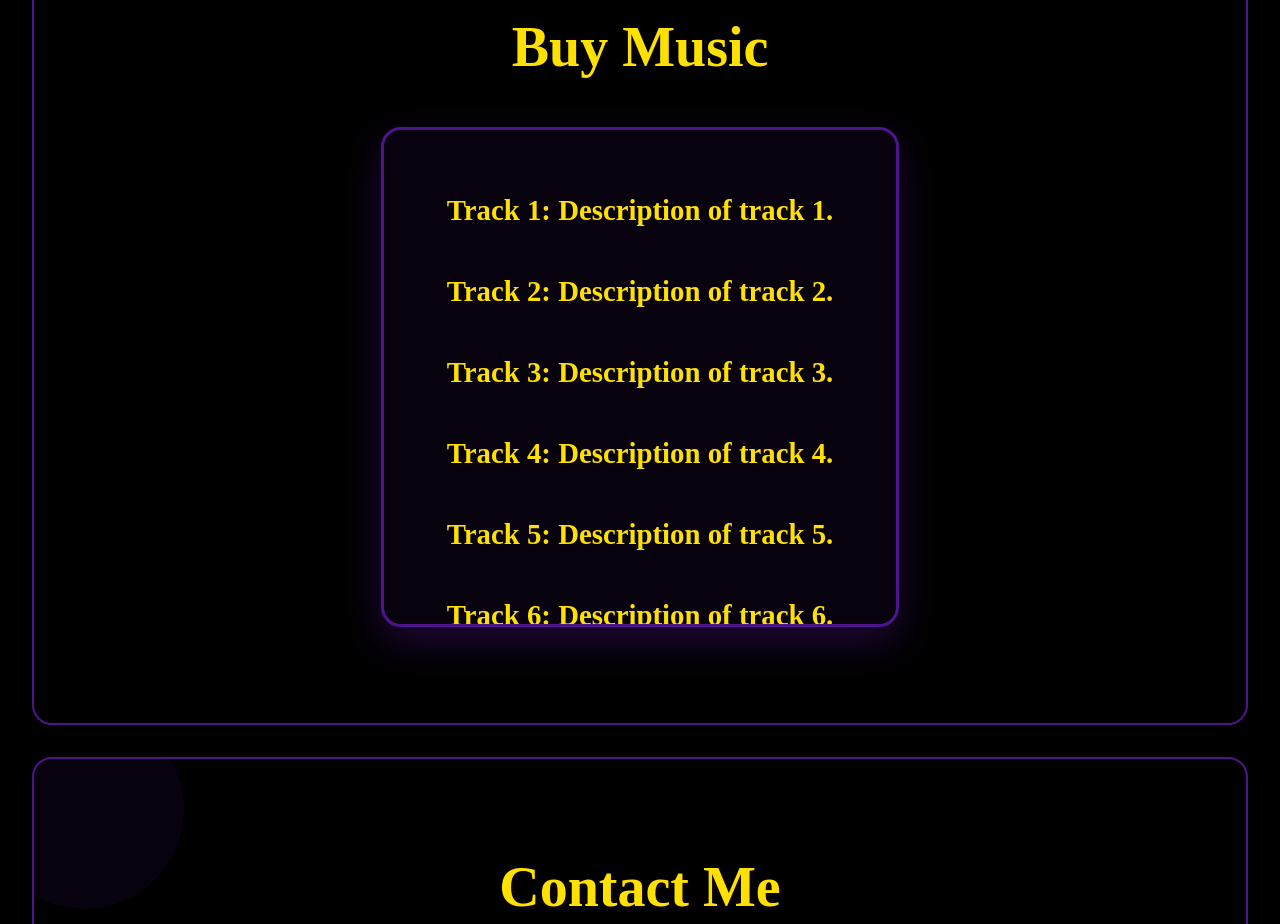
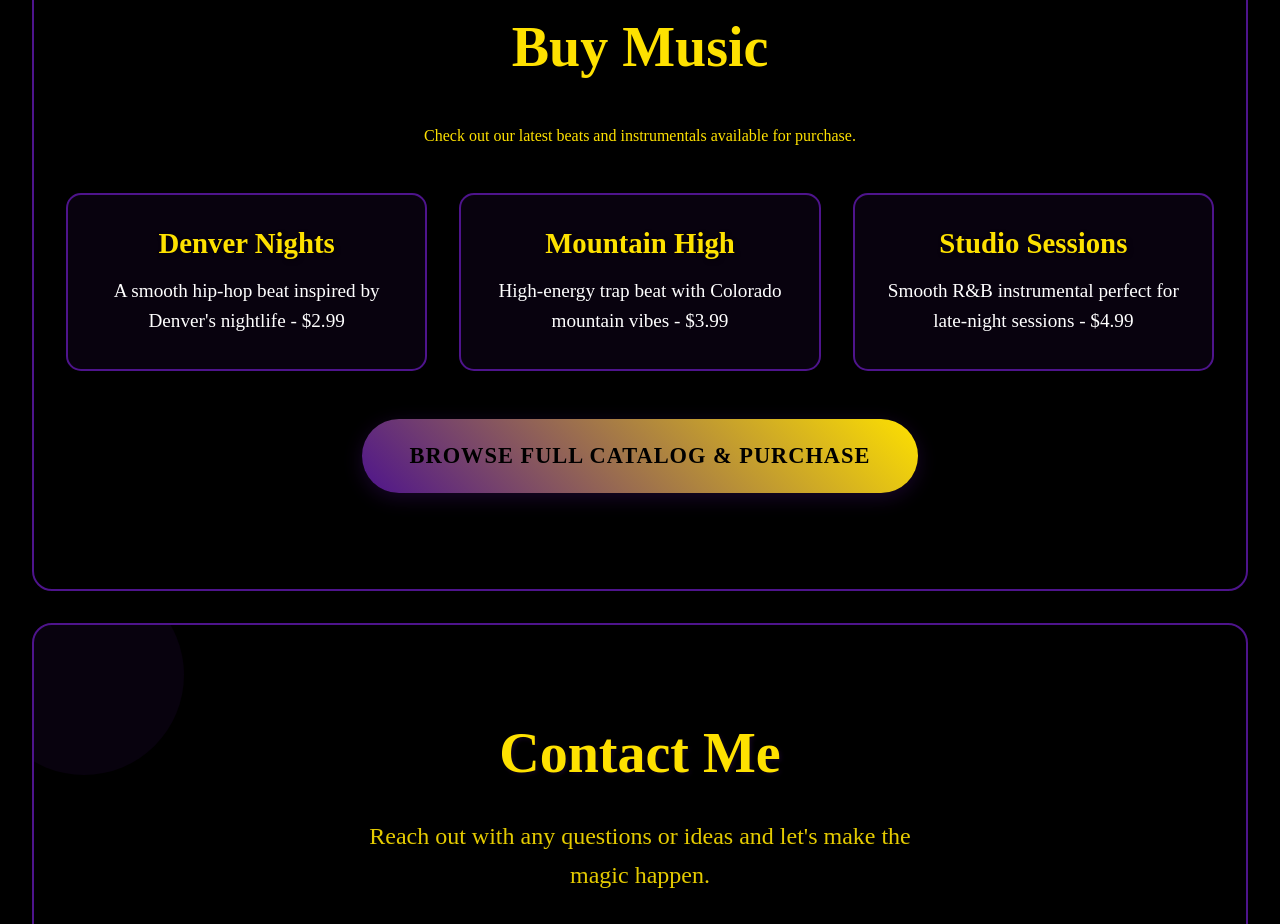
Before and after one commit to ZacksBroDev/JustMalikBeats, a React (Vite) app: page / in a window 1280 px wide. Shown: the part 2380-3304 px from the top of the page. Built offline with nearby package versions, Linux system fonts and the light colour scheme.

Commit message:
home modifications

```diff
--- a/src/pages/home/home.css
+++ b/src/pages/home/home.css
@@ -227,6 +227,67 @@ section ul {
   background-color: var(--purple);
   transform: translateX(10px);
   box-shadow: 0 5px 15px rgba(78, 20, 140, 0.5);
+}
+
+/* Music Preview Section */
+.music-preview {
+  display: grid;
+  grid-template-columns: repeat(auto-fit, minmax(300px, 1fr));
+  gap: 2rem;
+  margin: 3rem 0;
+}
+
+.track-preview {
+  background: rgba(78, 20, 140, 0.1);
+  border: 2px solid var(--purple);
+  border-radius: 15px;
+  padding: 2rem;
+  transition: all 0.3s ease;
+}
+
+.track-preview:hover {
+  transform: translateY(-5px);
+  box-shadow: 0 10px 25px rgba(78, 20, 140, 0.4);
+  border-color: var(--yellow);
+}
+
+.track-preview h4 {
+  color: var(--yellow);
+  font-size: 1.8rem;
+  margin-bottom: 1rem;
+  text-shadow: 2px 2px 4px rgba(0, 0, 0, 0.5);
+}
+
+.track-preview p {
+  color: #fff;
+  font-size: 1.2rem;
+  line-height: 1.6;
+}
+
+.music-cta {
+  margin-top: 3rem;
+  text-align: center;
+}
+
+.music-link {
+  display: inline-block;
+  background: linear-gradient(45deg, var(--purple), var(--yellow));
+  color: #000;
+  text-decoration: none;
+  padding: 1.5rem 3rem;
+  border-radius: 50px;
+  font-size: 1.4rem;
+  font-weight: bold;
+  transition: all 0.3s ease;
+  text-transform: uppercase;
+  letter-spacing: 1px;
+  box-shadow: 0 5px 20px rgba(78, 20, 140, 0.3);
+}
+
+.music-link:hover {
+  transform: translateY(-3px);
+  box-shadow: 0 10px 30px rgba(78, 20, 140, 0.5);
+  background: linear-gradient(45deg, var(--yellow), var(--purple));
 }
 
 /* New Releases */
--- a/src/pages/home/home.jsx
+++ b/src/pages/home/home.jsx
@@ -61,25 +61,24 @@ function Home() {
 
           <section className="music" id="top-tracks">
             <h2>Buy Music</h2>
-            <ul>
-              <li>Track 1: Description of track 1.</li>
-              <li>Track 2: Description of track 2.</li>
-              <li>Track 3: Description of track 3.</li>
-              <li>Track 4: Description of track 4.</li>
-              <li>Track 5: Description of track 5.</li>
-              <li>Track 6: Description of track 6.</li>
-              <li>Track 7: Description of track 7.</li>
-              <li>Track 8: Description of track 8.</li>
-              <li>Track 9: Description of track 9.</li>
-              <li>Track 10: Description of track 10.</li>
-              <li>Track 11: Description of track 11.</li>
-              <li>Track 12: Description of track 12.</li>
-              <li>Track 13: Description of track 13.</li>
-              <li>Track 14: Description of track 14.</li>
-              <li>Track 15: Description of track 15.</li>
-              <li>Track 16: Description of track 16.</li>
-              <li>Track 17: Description of track 17.</li>
-            </ul>
+            <p>Check out our latest beats and instrumentals available for purchase.</p>
+            <div className="music-preview">
+              <div className="track-preview">
+                <h4>Denver Nights</h4>
+                <p>A smooth hip-hop beat inspired by Denver's nightlife - $2.99</p>
+              </div>
+              <div className="track-preview">
+                <h4>Mountain High</h4>
+                <p>High-energy trap beat with Colorado mountain vibes - $3.99</p>
+              </div>
+              <div className="track-preview">
+                <h4>Studio Sessions</h4>
+                <p>Smooth R&B instrumental perfect for late-night sessions - $4.99</p>
+              </div>
+            </div>
+            <div className="music-cta">
+              <Link to="/music" className="music-link">Browse Full Catalog & Purchase</Link>
+            </div>
           </section>
 
           <section className="contact" id="contact">
```
